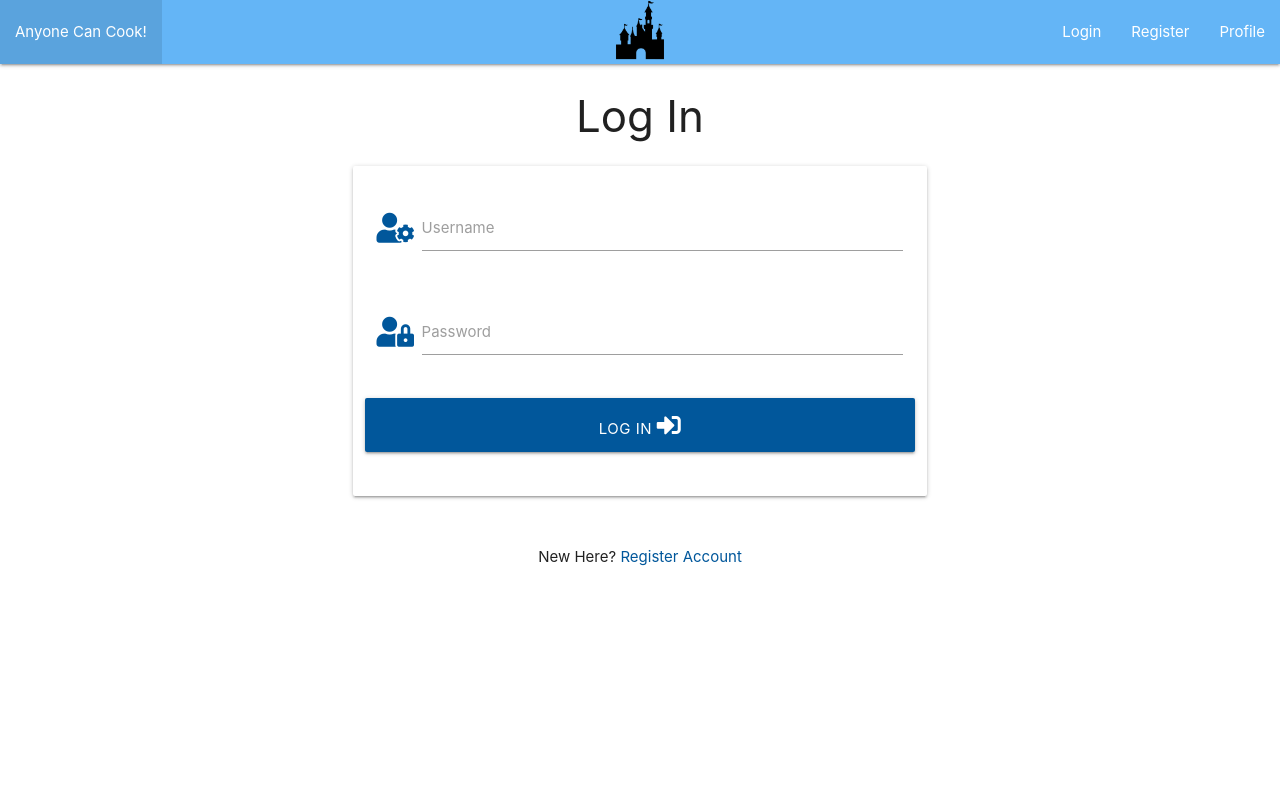
After one commit to GBryant96/anyone-can-cook, a Flask app: page /login in a window 1280 px wide. The commit adds this page. Shown: the top 799 px of the page. Run offline with Flask 2, Linux system fonts and the light colour scheme; some libraries are stand-ins or nearby versions.

Commit message:
Login and Profile functions added

```diff
--- a/app.py
+++ b/app.py
@@ -44,7 +44,46 @@ def register():
         # put the new user into 'session' cookie
         session["user"] = request.form.get("username").lower()
         flash("Registration Successful!")
+
+        return redirect(url_for(
+                            "profile", username=session["user"]))
+
     return render_template("register.html")
+
+@app.route("/login", methods=["GET", "POST"])
+def login():
+    if request.method == "POST":
+        # check if username exists in db
+        existing_user = mongo.db.users.find_one(
+            {"username": request.form.get("username").lower()})
+
+        if existing_user:
+            # ensure hashed password matches user input
+            if check_password_hash(
+                existing_user["password"], request.form.get("password")):
+                    session["user"] = request.form.get("username").lower()
+                    flash("Welcome, {}".format(
+                        request.form.get("username")))
+                    return redirect(url_for(
+                            "profile", username=session["user"]))
+            else:
+                # invalid password match
+                flash("Incorrect Username and/or Password")
+                return redirect(url_for("login"))
+
+        else:
+            # username doesn't exist
+            flash("Incorrect Username and/or Password")
+            return redirect(url_for("login"))
+
+    return render_template("login.html")
+
+@app.route("/profile/<username>", methods=["GET", "POST"])
+def profile(username):
+    # grab the session user's username from db
+    username = mongo.db.users.find_one(
+        {"username": session["user"]})["username"]
+    return render_template("profile.html", username=username)
 
 
 if __name__ == "__main__":
--- a/templates/base.html
+++ b/templates/base.html
@@ -25,18 +25,19 @@
 
                 </ul>
                 <ul class="right hide-on-med-and-down">
-                    <li><a href="badges.html">Login</a></li>
+                    <li><a href="{{ url_for('login') }}">Login</a></li>
                     <li><a href="{{ url_for('register') }}">Register</a></li>
+                    <li><a href="{{ url_for('profile', username=session['user']) }}">Profile</a></li>
                 </ul>
             </div>
         </nav>
 
     <!-- mobile sidenav -->
             <ul class="sidenav" id="mobile-demo">
-        <li><a href="{{ url_for('get_recipes') }}"><img src="../static/images/logo.jpg"></a></li>
-        <li><a href="badges.html">Components</a></li>
-        <li><a href="collapsible.html">Javascript</a></li>
-        <li><a href="mobile.html">Mobile</a></li>
+                <li><a href="{{ url_for('get_recipes') }}"><img src="../static/images/logo.jpg"></a></li>
+                <li><a href="{{ url_for('login') }}">Login</a></li>
+                <li><a href="{{ url_for('register') }}">Register</a></li>
+                <li><a href="{{ url_for('profile', username=session['user']) }}">Profile</a></li>
             </ul>
     </header>
 
--- /dev/null
+++ b/templates/login.html
@@ -0,0 +1,46 @@
+{% extends "base.html" %}
+{% block content %}
+
+    <h3 class="center-align">Log In</h3>
+
+    <div class="row">
+        <form class="col s12 m8 offset-m2" method="POST" action="{{ url_for('login') }}">
+            <div class="card-panel">
+                <!-- username -->
+                <div class="row">
+					<div class="input-field col s12">
+						<i class="fas fa-user-cog prefix light-blue-text text-darken-4"></i>
+						<input id="username" name="username" type="text" minlength="5"
+                            maxlength="15" pattern="^[a-zA-Z0-9]{5,15}$" class="validate" required>
+						<label for="username">Username</label>
+					</div>
+                </div>
+                <!-- passowrd -->
+                <div class="row">
+                    <div class="input-field col s12">
+						<i class="fas fa-user-lock prefix light-blue-text text-darken-4"></i>
+                        <input id="password" name="password" type="password" minlength="5"
+                            maxlength="15" pattern="^[a-zA-Z0-9]{5,15}$" class="validate" required>
+                        <label for="password">Password</label>
+                    </div>
+                </div>
+                <!-- login -->
+                <div class="row">
+                    <button type="submit" class="col s12 btn-large light-blue darken-4 text-shadow">
+                        Log In <i class="fas fa-sign-in-alt"></i>
+                    </button>
+                </div>
+            </div>
+        </form>
+    </div>
+
+    <div class="row">
+        <div class="col s12">
+            <p class="center-align">
+                New Here?
+                <a href="{{ url_for('register') }}" class="light-blue-text text-darken-4">Register Account</a>
+            </p>
+        </div>
+    </div>
+
+{% endblock %}
```
Also changed, not shown: templates/profile.html (added, +15 -0 lines).
